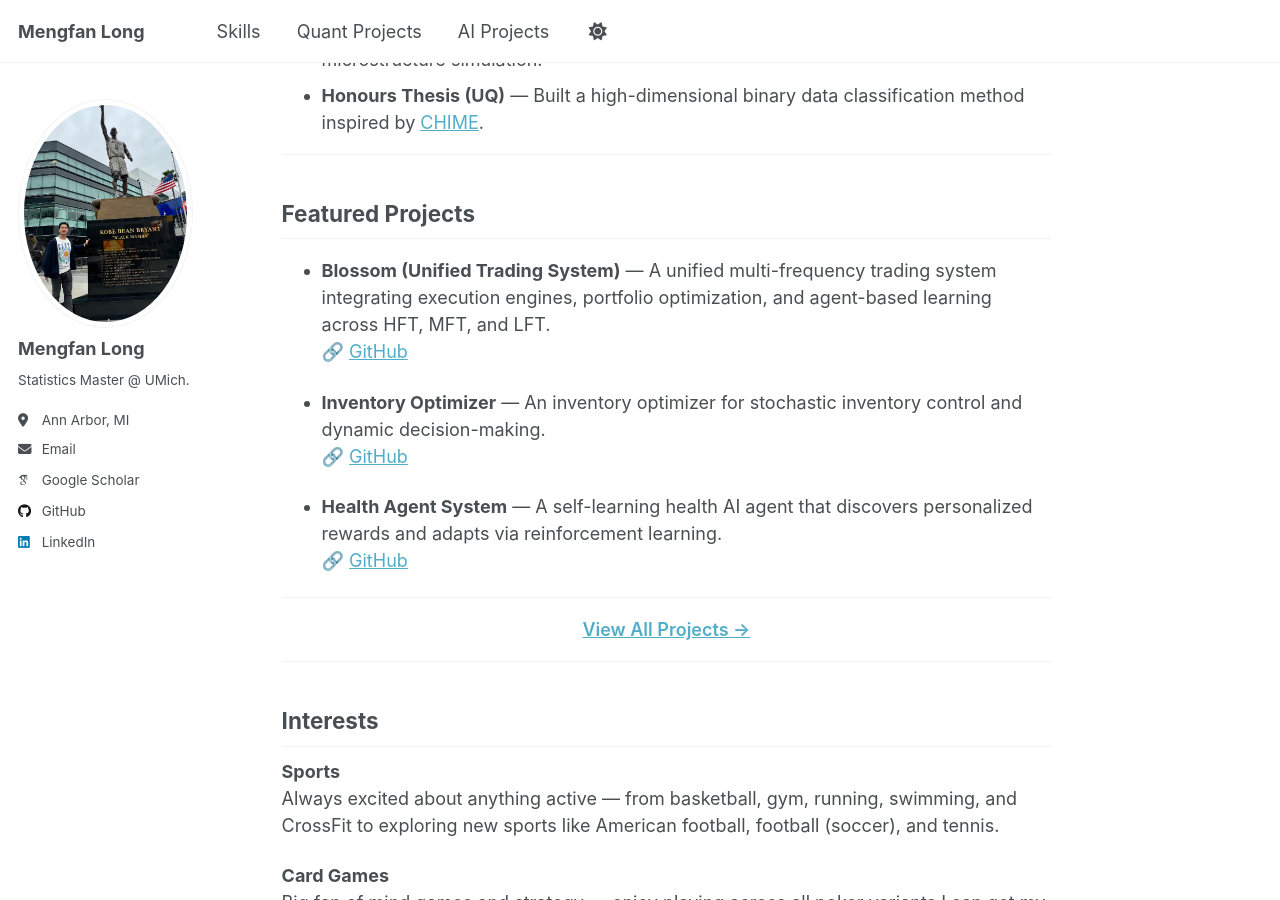
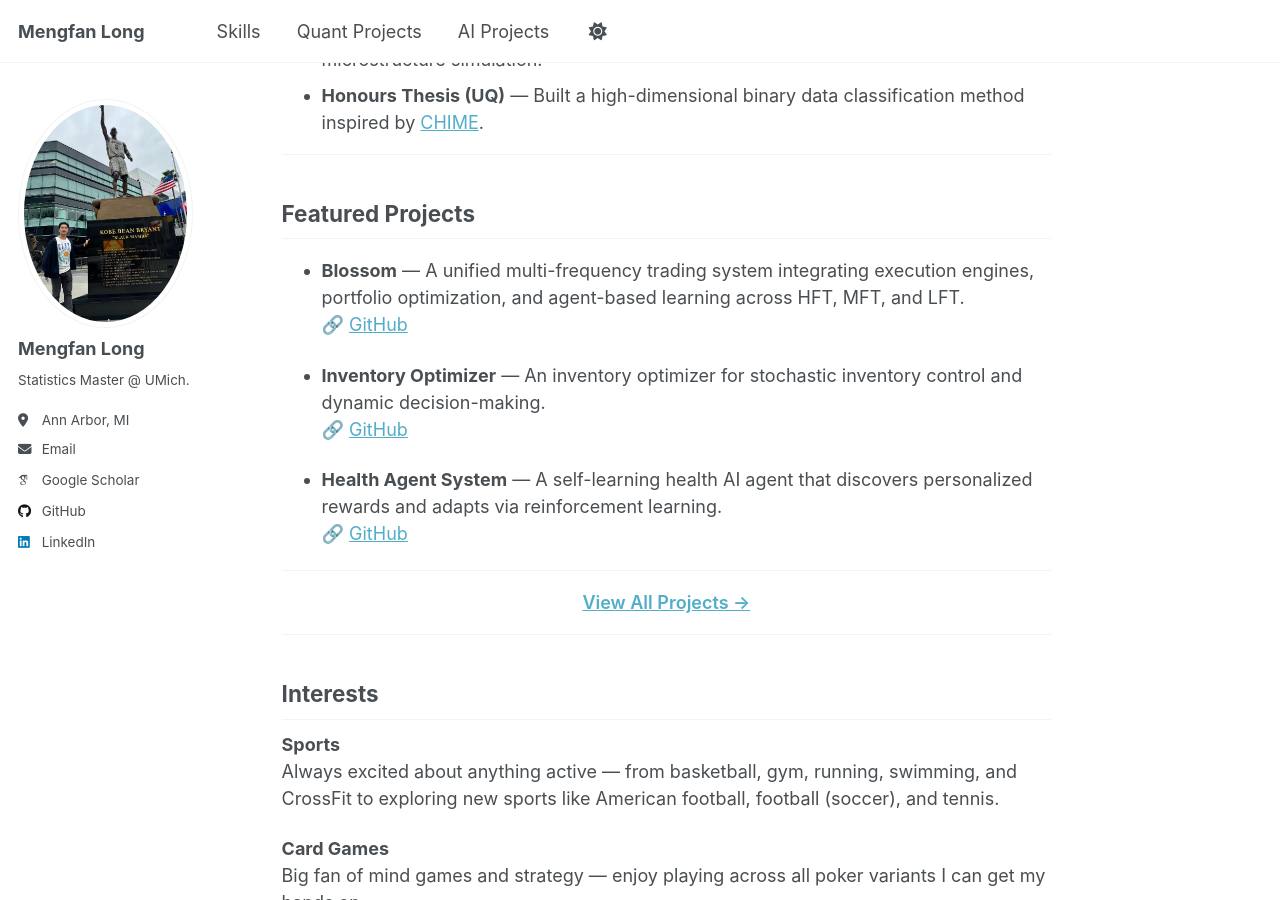
Before and after one commit to kevinlmf/kevinlmf.github.io, a Jekyll site: the page built from index.md, in a window 1280 px wide and 900 px high, scrolled down 916 px. Built offline with Jekyll 4.4.1, drawn with Linux system fonts in a browser that asks for light colours; some web fonts are replaced; a script that is not in the unit is left out.

Commit message:
Update index.md

```diff
--- a/index.md
+++ b/index.md
@@ -50,7 +50,7 @@ High-Dimensional Statistical Learning · Reinforcement Learning · Multi-Agent S
 ---
 ## Featured Projects
 
-- **Blossom (Unified Trading System)** — A unified multi-frequency trading system integrating execution engines, portfolio optimization, and agent-based learning across HFT, MFT, and LFT.
+- **Blossom** — A unified multi-frequency trading system integrating execution engines, portfolio optimization, and agent-based learning across HFT, MFT, and LFT.
 🔗 <a href="https://github.com/kevinlmf/Blossom" target="_blank">GitHub</a>
 
 - **Inventory Optimizer** — An inventory optimizer for stochastic inventory control and dynamic decision-making.
```
